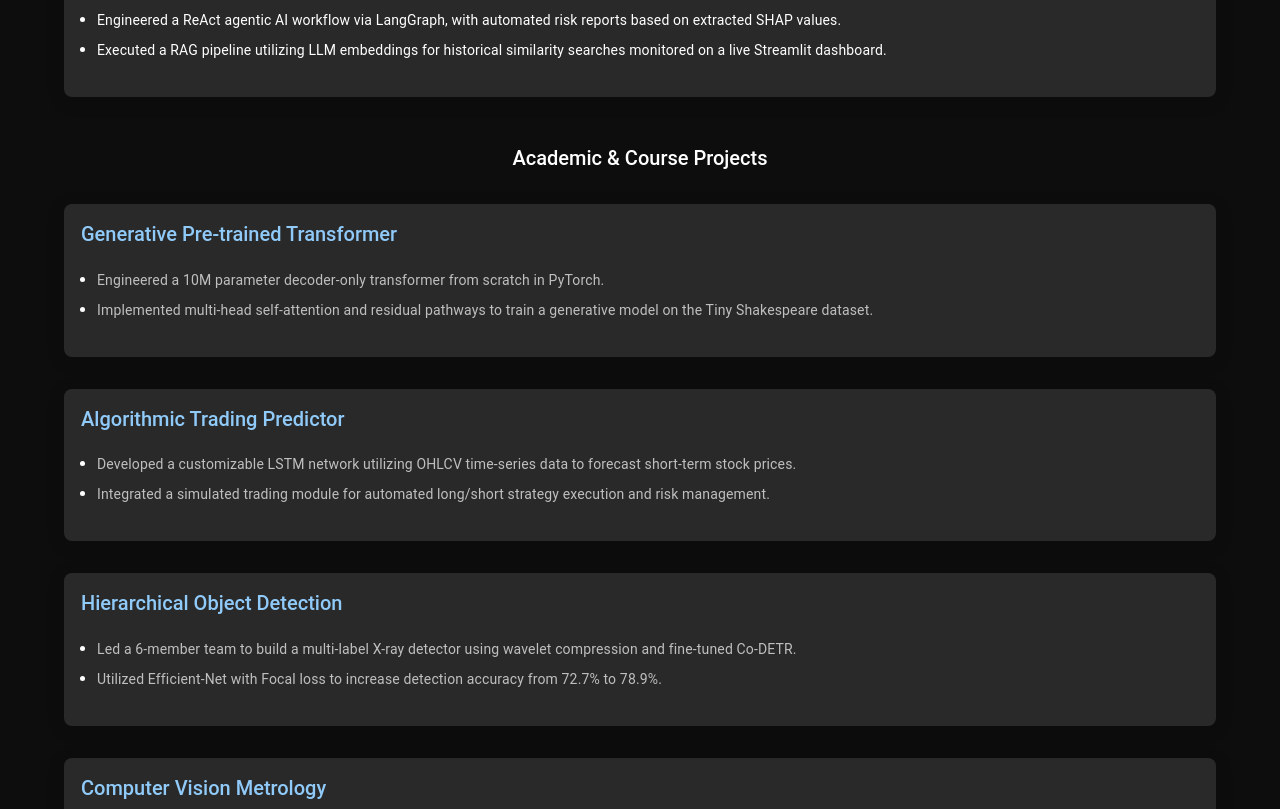
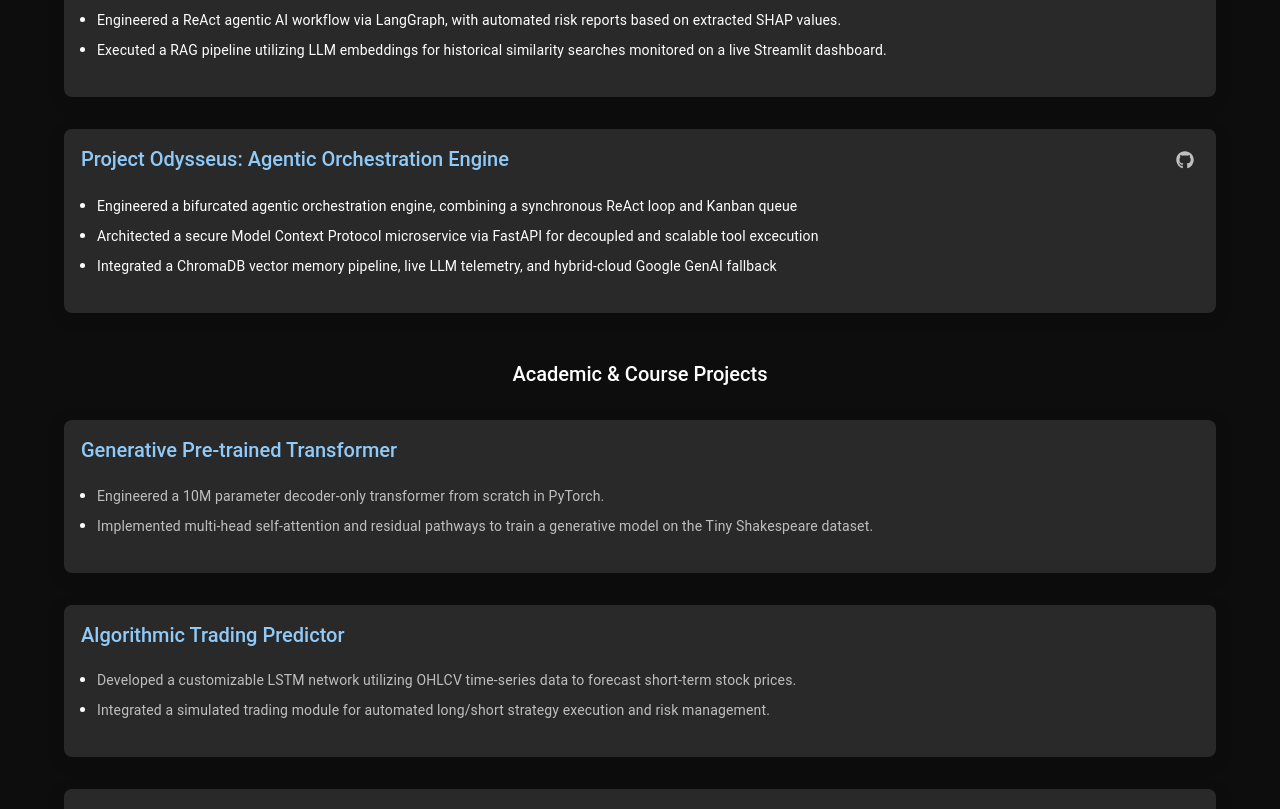
Before and after one commit to TejasweeSulekh/tejasweesulekh.github.io, a React (Vite) app: page / in a window 1280 px wide. Shown: the part 1360-2169 px from the top of the page. Built offline with nearby package versions, Linux system fonts and the light colour scheme.

Commit message:
Added card for Odysseus

```diff
--- a/src/data/portfolioData.js
+++ b/src/data/portfolioData.js
@@ -53,6 +53,17 @@ export const mainProjects = [
       "Executed a RAG pipeline utilizing LLM embeddings for historical similarity searches monitored on a live Streamlit dashboard."
     ],
     githubLink: "https://github.com/TejasweeSulekh/Fraud-Detection-System",
+  },
+
+  {
+    title: "Project Odysseus: Agentic Orchestration Engine",
+    subtitle: "",
+    points: [
+      "Engineered a bifurcated agentic orchestration engine, combining a synchronous ReAct loop and Kanban queue",
+      "Architected a secure Model Context Protocol microservice via FastAPI for decoupled and scalable tool excecution",
+      "Integrated a ChromaDB vector memory pipeline, live LLM telemetry, and hybrid-cloud Google GenAI fallback"
+    ],
+    githubLink: "https://github.com/TejasweeSulekh/Project-Argus",
   }
 ];
 
```
